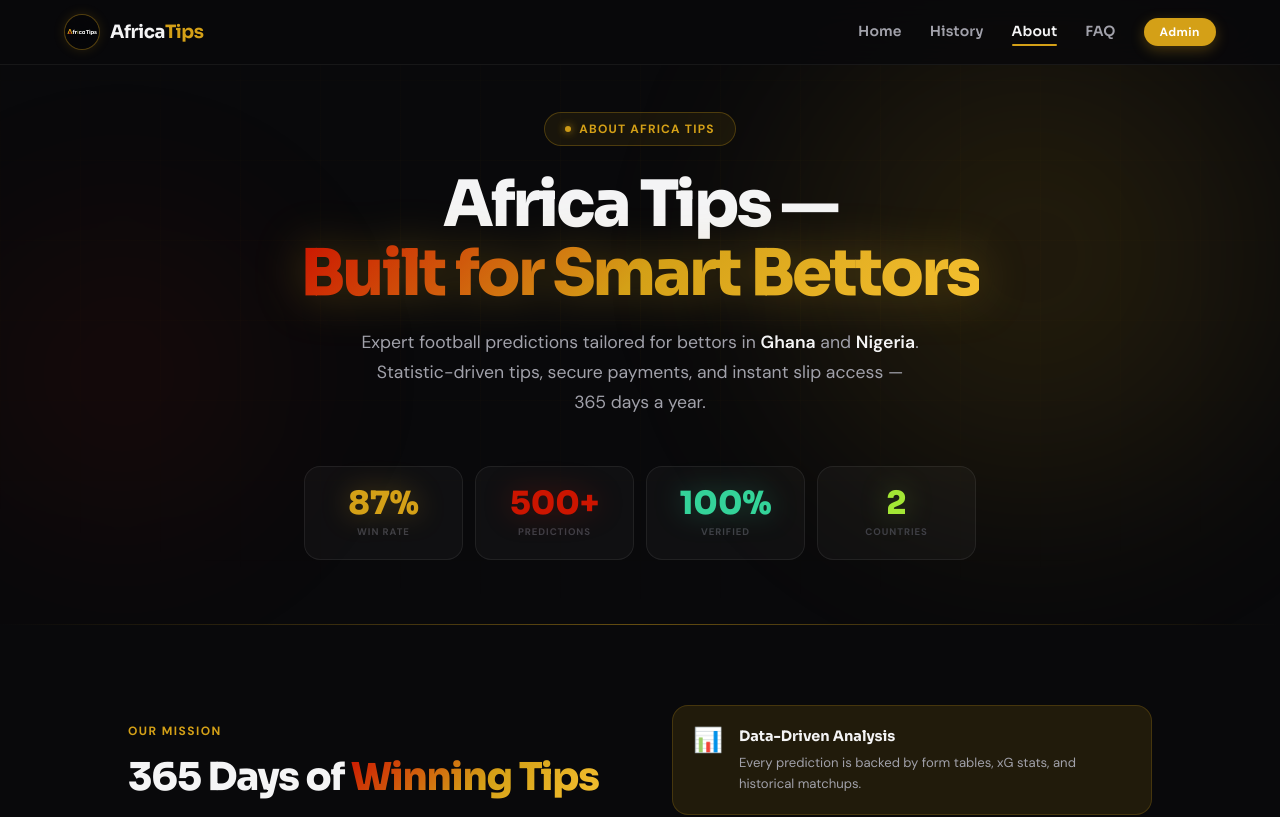
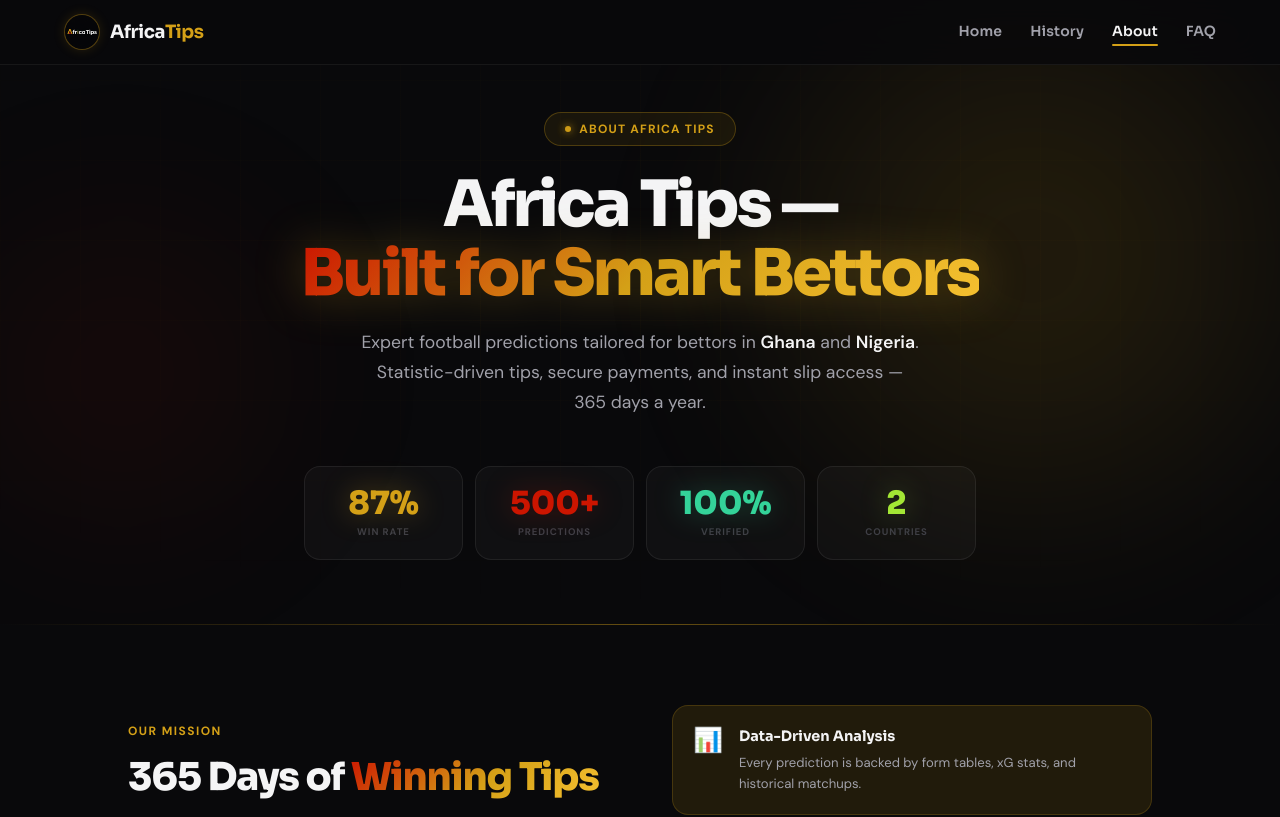
Before and after one commit to junioryakub5/AFRICA-BET, a Next.js app in the folder frontend/: page /about in a window 1280 px wide. Shown: the top 817 px of the page. Built offline with nearby package versions, Linux system fonts and the light colour scheme.

Commit message:
hide admin portal button from navbar

```diff
--- a/frontend/components/Navbar.tsx
+++ b/frontend/components/Navbar.tsx
@@ -63,19 +63,7 @@
               </Link>
             ))}
 
-            {/* Admin CTA pill */}
-            <Link
-              href="/portal"
-              className="inline-flex items-center gap-1.5 px-4 py-1.5 rounded-full text-xs font-bold tracking-wide transition-all duration-300 hover:scale-105 hover:shadow-lg"
-              style={{
-                background: "#D4A017",
-                color: "#ffffff",
-                boxShadow: "0 4px 14px rgba(212,160,23,0.3)",
-                letterSpacing: "0.04em",
-              }}
-            >
-              Admin
-            </Link>
+            {/* Admin CTA pill — hidden */}
           </div>
 
           {/* Mobile Toggle */}
@@ -115,21 +103,7 @@
               {link.label}
             </Link>
           ))}
-          <div className="pt-3 pb-1">
-            <Link
-              href="/portal"
-              onClick={() => setMobileOpen(false)}
-              className="inline-flex items-center gap-1.5 px-5 py-2 rounded-full text-xs font-bold tracking-wide transition-all duration-200"
-              style={{
-                background: "#D4A017",
-                color: "#ffffff",
-                boxShadow: "0 4px 14px rgba(212,160,23,0.25)",
-                letterSpacing: "0.04em",
-              }}
-            >
-              Admin
-            </Link>
-          </div>
+          {/* Admin CTA pill — hidden */}
         </div>
       </div>
     </nav>
--- a/frontend/package.json
+++ b/frontend/package.json
@@ -23,6 +23,7 @@
     "autoprefixer": "^10.0.1",
     "postcss": "^8",
     "tailwindcss": "^3.4.1",
-    "typescript": "^5"
+    "typescript": "^5",
+    "vercel": "^54.15.0"
   }
 }
```
Also changed, not shown: 1 other file (tests, documents, lock files or other folders).
